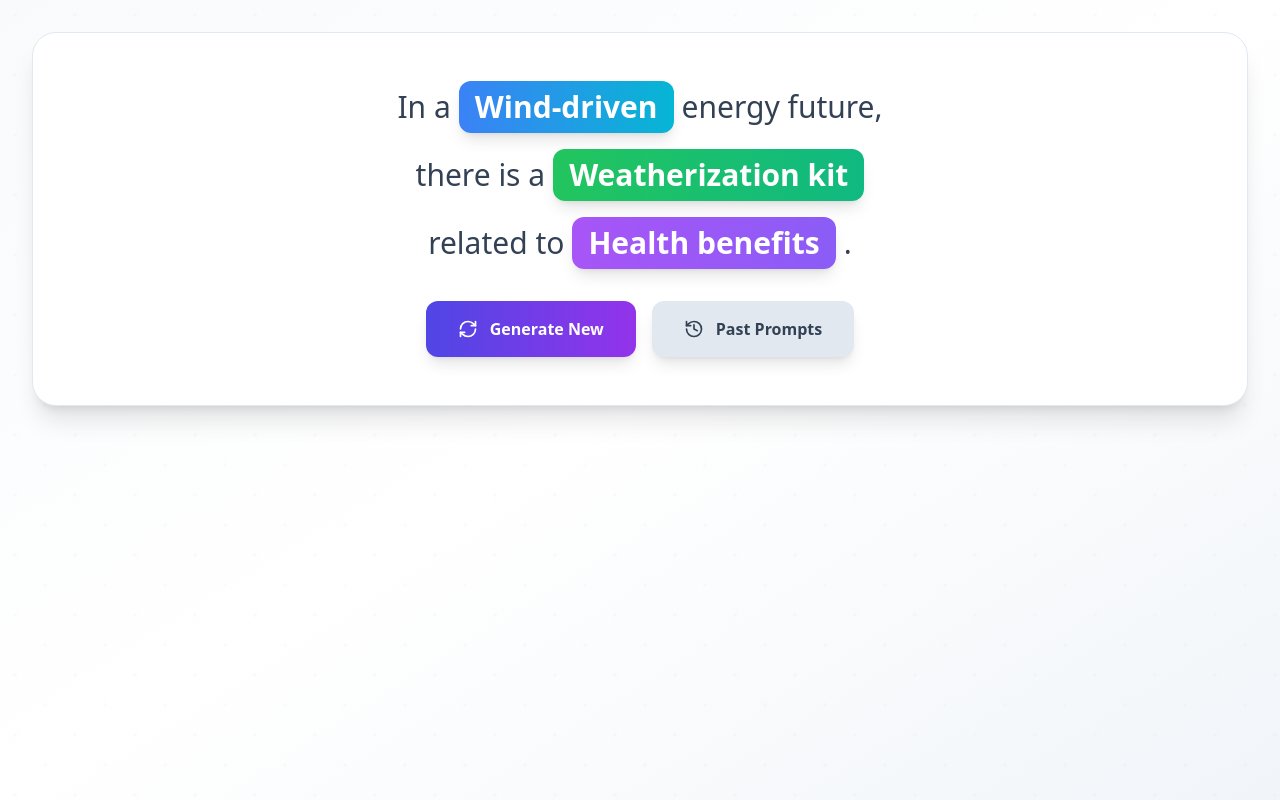
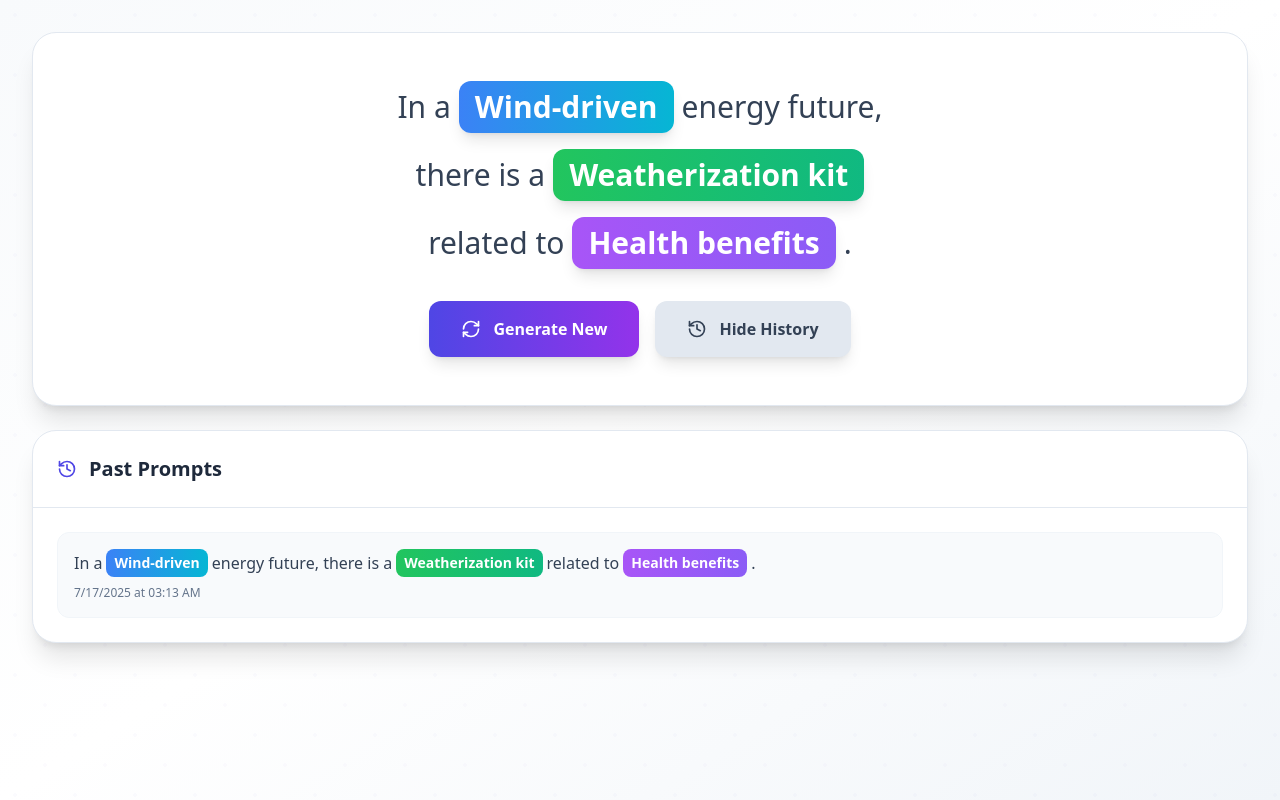
Before and after one commit to pixelatedmind/ThingsPromptCardGame, a React (Vite) app: page / in a window 1280 px wide. Both pictures are taken after a click on the button "Generate New". Built offline with nearby package versions, Linux system fonts and the light colour scheme.

Commit message:
Updated App.tsx

```diff
--- a/src/App.tsx
+++ b/src/App.tsx
@@ -58,7 +58,7 @@ function App() {
   });
   const [isGenerating, setIsGenerating] = useState(false);
   const [copyFeedback, setCopyFeedback] = useState(false);
-  const [showPastPrompts, setShowPastPrompts] = useState(false);
+  const [showPastPrompts, setShowPastPrompts] = useState(true);
   const [pastPrompts, setPastPrompts] = useState<Array<{
     id: string;
     future: string;
@@ -254,11 +254,11 @@ function App() {
                       </button>
 
                       <button
-                        onClick={() => setShowPastPrompts(true)}
+                        onClick={() => setShowPastPrompts(!showPastPrompts)}
                         className="bg-slate-200 hover:bg-slate-300 text-slate-700 px-8 py-4 rounded-xl font-semibold transition-all duration-300 flex items-center gap-3 shadow-lg hover:shadow-xl transform hover:scale-105 focus:outline-none focus:ring-2 focus:ring-slate-500 focus:ring-offset-2"
                       >
                         <History className="w-5 h-5" />
-                        Past Prompts
+                        {showPastPrompts ? 'Hide History' : 'Past Prompts'}
                       </button>
                     </div>
                   </>
@@ -304,11 +304,11 @@ function App() {
                       </button>
 
                       <button
-                        onClick={() => setShowPastPrompts(true)}
+                        onClick={() => setShowPastPrompts(!showPastPrompts)}
                         className="bg-slate-200 hover:bg-slate-300 text-slate-700 px-8 py-4 rounded-xl font-semibold transition-all duration-300 flex items-center gap-3 shadow-lg hover:shadow-xl transform hover:scale-105 focus:outline-none focus:ring-2 focus:ring-slate-500 focus:ring-offset-2"
                       >
                         <History className="w-5 h-5" />
-                        Past Prompts
+                        {showPastPrompts ? 'Hide History' : 'Past Prompts'}
                       </button>
                     </div>
                   </>
@@ -317,62 +317,54 @@ function App() {
             </div>
           </div>
 
+          {/* Past Prompts Box */}
+          {showPastPrompts && (
+            <div className="lg:col-span-8">
+              <div className="bg-white rounded-3xl shadow-xl border border-slate-200 overflow-hidden">
+                <div className="p-6 border-b border-slate-200">
+                  <h2 className="text-xl font-bold text-slate-800 flex items-center gap-3">
+                    <History className="w-5 h-5 text-indigo-600" />
+                    Past Prompts
+                  </h2>
                 </div>
 
-        {/* Past Prompts Modal */}
-        {showPastPrompts && (
-          <div className="fixed inset-0 bg-black bg-opacity-50 flex items-center justify-center p-4 z-50">
-            <div className="bg-white rounded-2xl shadow-2xl max-w-4xl w-full max-h-[80vh] overflow-hidden">
-              {/* Modal Header */}
-              <div className="flex items-center justify-between p-6 border-b border-slate-200">
-                <h2 className="text-2xl font-bold text-slate-800 flex items-center gap-3">
-                  <History className="w-6 h-6 text-indigo-600" />
-                  Past Prompts
-                </h2>
-                <button
-                  onClick={() => setShowPastPrompts(false)}
-                  className="p-2 hover:bg-slate-100 rounded-xl transition-colors"
-                >
-                  <X className="w-5 h-5 text-slate-500" />
-                </button>
-              </div>
-
-              {/* Modal Content */}
-              <div className="p-6 overflow-y-auto max-h-[60vh]">
+                <div className="p-6">
                   {pastPrompts.length === 0 ? (
-                  <div className="text-center py-12">
-                    <History className="w-16 h-16 text-slate-300 mx-auto mb-4" />
-                    <h3 className="text-xl font-semibold text-slate-600 mb-2">No Past Prompts Yet</h3>
+                    <div className="text-center py-8">
+                      <History className="w-12 h-12 text-slate-300 mx-auto mb-3" />
+                      <h3 className="text-lg font-semibold text-slate-600 mb-2">No Past Prompts Yet</h3>
                       <p className="text-slate-500">Generate some prompts to see your history here!</p>
                     </div>
                   ) : (
-                  <div className="space-y-4">
+                    <div className="grid gap-3 max-h-80 overflow-y-auto">
                       {pastPrompts.map((prompt) => (
-                      <div key={prompt.id} className="bg-slate-50 rounded-xl p-4 hover:bg-slate-100 transition-colors cursor-pointer"
+                        <div
+                          key={prompt.id}
+                          className="bg-slate-50 rounded-xl p-4 hover:bg-slate-100 transition-colors cursor-pointer border border-slate-100 hover:border-slate-200"
                           onClick={() => {
                             setCurrentWords({
                               future: prompt.future,
                               thing: prompt.thing,
                               theme: prompt.theme
                             });
-                             setShowPastPrompts(false);
-                           }}>
-                        <div className="text-lg leading-relaxed mb-2">
+                          }}
+                        >
+                          <div className="text-base leading-relaxed mb-2 flex flex-wrap items-center gap-1">
                             <span className="text-slate-700">In a </span>
-                          <span className="bg-gradient-to-r from-blue-500 to-cyan-500 text-white px-3 py-1 rounded-lg font-semibold">
+                            <span className="bg-gradient-to-r from-blue-500 to-cyan-500 text-white px-2 py-1 rounded-lg font-semibold text-sm">
                               {prompt.future}
                             </span>
                             <span className="text-slate-700"> energy future, there is a </span>
-                          <span className="bg-gradient-to-r from-green-500 to-emerald-500 text-white px-3 py-1 rounded-lg font-semibold">
+                            <span className="bg-gradient-to-r from-green-500 to-emerald-500 text-white px-2 py-1 rounded-lg font-semibold text-sm">
                               {prompt.thing}
                             </span>
                             <span className="text-slate-700"> related to </span>
-                          <span className="bg-gradient-to-r from-purple-500 to-violet-500 text-white px-3 py-1 rounded-lg font-semibold">
+                            <span className="bg-gradient-to-r from-purple-500 to-violet-500 text-white px-2 py-1 rounded-lg font-semibold text-sm">
                               {prompt.theme}
                             </span>
                             <span className="text-slate-700">.</span>
                           </div>
-                        <div className="text-sm text-slate-500">
+                          <div className="text-xs text-slate-500">
                             {prompt.timestamp.toLocaleDateString()} at {prompt.timestamp.toLocaleTimeString([], { hour: '2-digit', minute: '2-digit' })}
                           </div>
                         </div>
@@ -383,6 +375,8 @@ function App() {
               </div>
             </div>
           )}
+
+        </div>
       </div>
     </div>
   );
```
Lines whose indentation alone changed are shown as unchanged.
